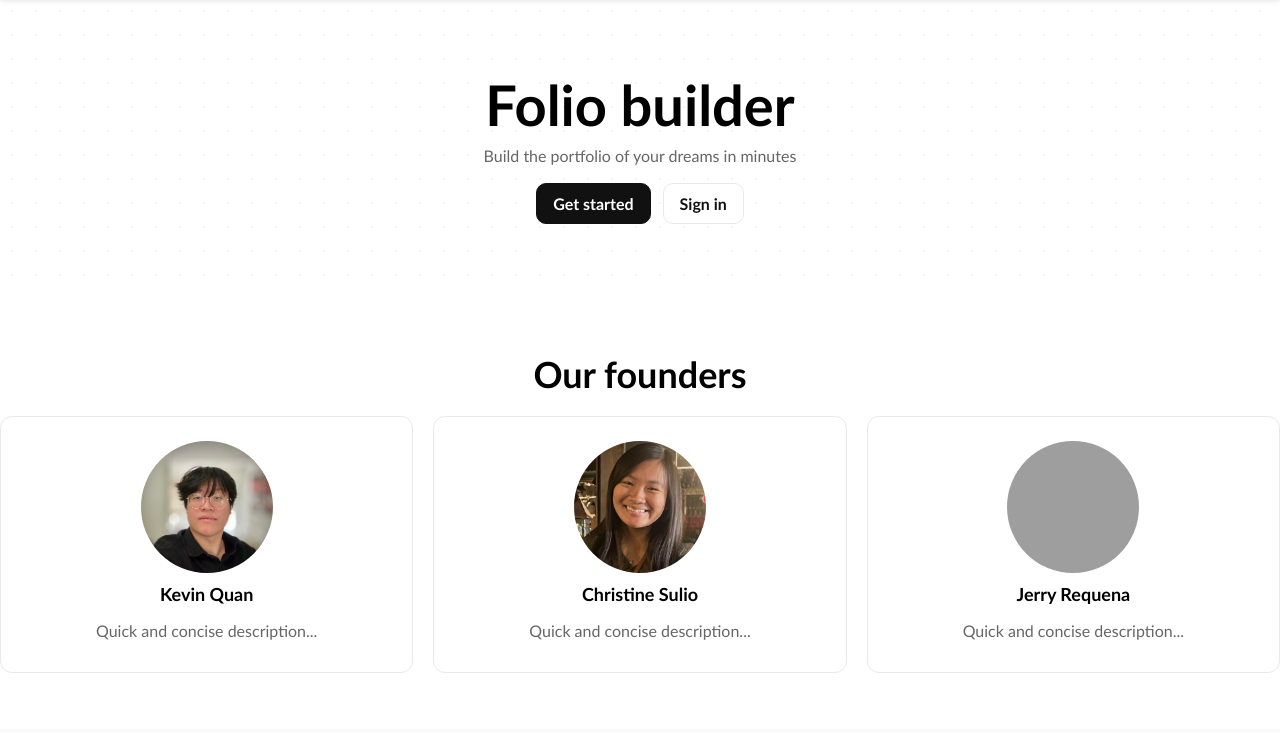
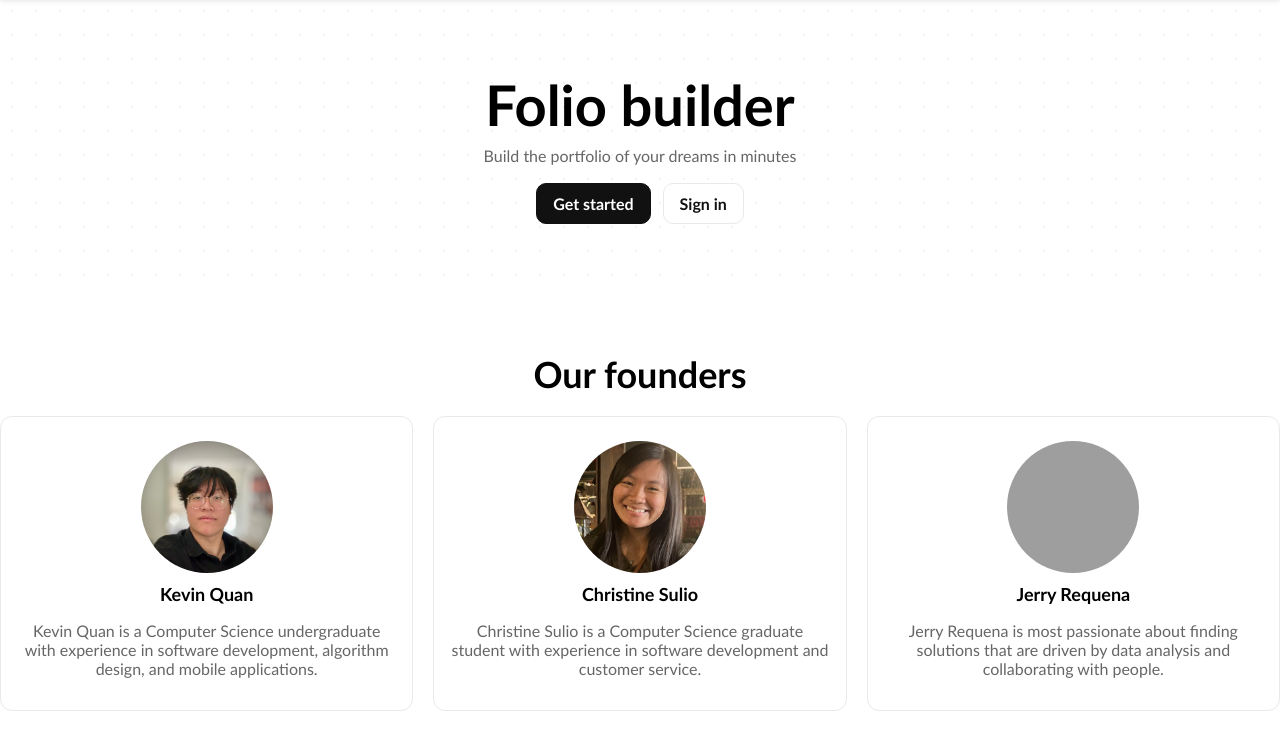
Before and after one commit to khyquanli/CPSC449_folio_builder, a website: page index.html in a window 1280 px wide. Shown: the part 67-800 px from the top of the page. Drawn offline with nearby package versions, Linux system fonts and the light colour scheme; grey boxes are pictures that could not be loaded.

Commit message:
Updated the quick and concise description on the landing page

```diff
--- a/index.html
+++ b/index.html
@@ -44,20 +44,20 @@
           <article class="card person">
             <img src="assets/kevin-headshot.jpg" alt="Kevin Quan" class="avatar" />
             <h3 class="person-name">Kevin Quan</h3>
-            <p class="muted">Quick and concise description...</p>
+            <p class="muted">Kevin Quan is a Computer Science undergraduate with experience in software development, algorithm design, and mobile applications.</p>
           </article>
 
           <article class="card person">
             <img src="assets/christine-headshot.png" alt="Christine Sulio" class="avatar" />
             <h3 class="person-name">Christine Sulio</h3>
-            <p class="muted">Quick and concise description...</p>
+            <p class="muted">Christine Sulio is a Computer Science graduate student with experience in software development and customer service.</p>
           </article>
 
           <article class="card person">
             <!-- NOTE: .jpeg extension for Jerry -->
             <img src="assets/jerry-headshot.jpeg" alt="Jerry Requena" class="avatar" />
             <h3 class="person-name">Jerry Requena</h3>
-            <p class="muted">Quick and concise description...</p>
+            <p class="muted">Jerry Requena is most passionate about finding solutions that are driven by data analysis and collaborating with people.</p>
           </article>
         </div>
       </div>
```
Also changed, not shown: login.html (+1 -1 lines).
